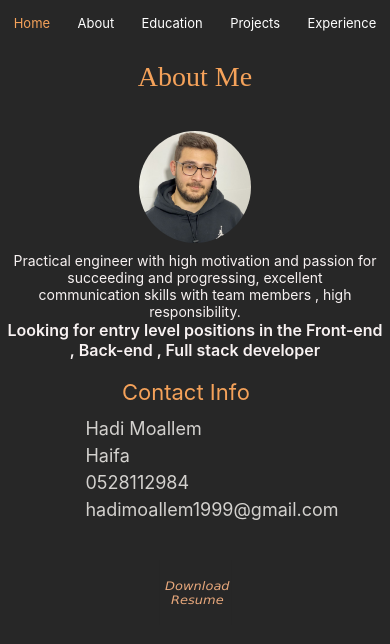
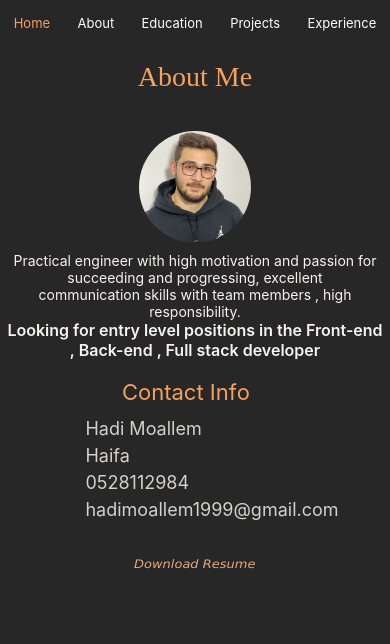
Before and after one commit to hadi1616/myResume, a React (Create React App) app in the folder my_resume/: page /about in a window 390 px wide. Shown: the top 644 px of the page. Built offline with nearby package versions, Linux system fonts and the light colour scheme.

Commit message:
cleaning code

```diff
--- a/my_resume/src/components/About/About.css
+++ b/my_resume/src/components/About/About.css
@@ -78,6 +78,19 @@
     font-weight: 400;
 }
 
+.ContactMe {
+    padding-left: 34px;
+    color: rgba(245, 243, 239, 0.836);
+    display: flex;
+    padding-bottom: 3px;
+    margin: 3px 0 0 0;
+}
+
+.infoAboutMe {
+    color: lightcoral;
+}
+
+
 .downloadButton {
 
     font-family: 'Lucida Sans', 'Lucida Sans Regular', 'Lucida Grande', 'Lucida Sans Unicode', Geneva, Verdana, sans-serif;
@@ -86,8 +99,8 @@
     border-style: none;
     text-decoration: none;
     margin: 0 auto;
-    width: 120px;
-    height: 120px;
+    /* width: 120px;
+    height: 120px; */
     animation: bounce 1s ease infinite;
 }
 
@@ -119,19 +132,6 @@
     100% {
         transform: scale(1, 1) translateY(0);
     }
-}
-
-
-.ContactMe {
-    padding-left: 34px;
-    color: rgba(245, 243, 239, 0.836);
-    display: flex;
-    padding-bottom: 3px;
-    margin: 3px 0 0 0;
-}
-
-.infoAboutMe {
-    color: lightcoral;
 }
 
 
@@ -186,8 +186,8 @@
     }
 
     .downloadButton {
-        width: 73px;
-        height: 73px;
+        /* width: 73px;
+        height: 73px; */
         margin-bottom: -8px;
     }
 
```
